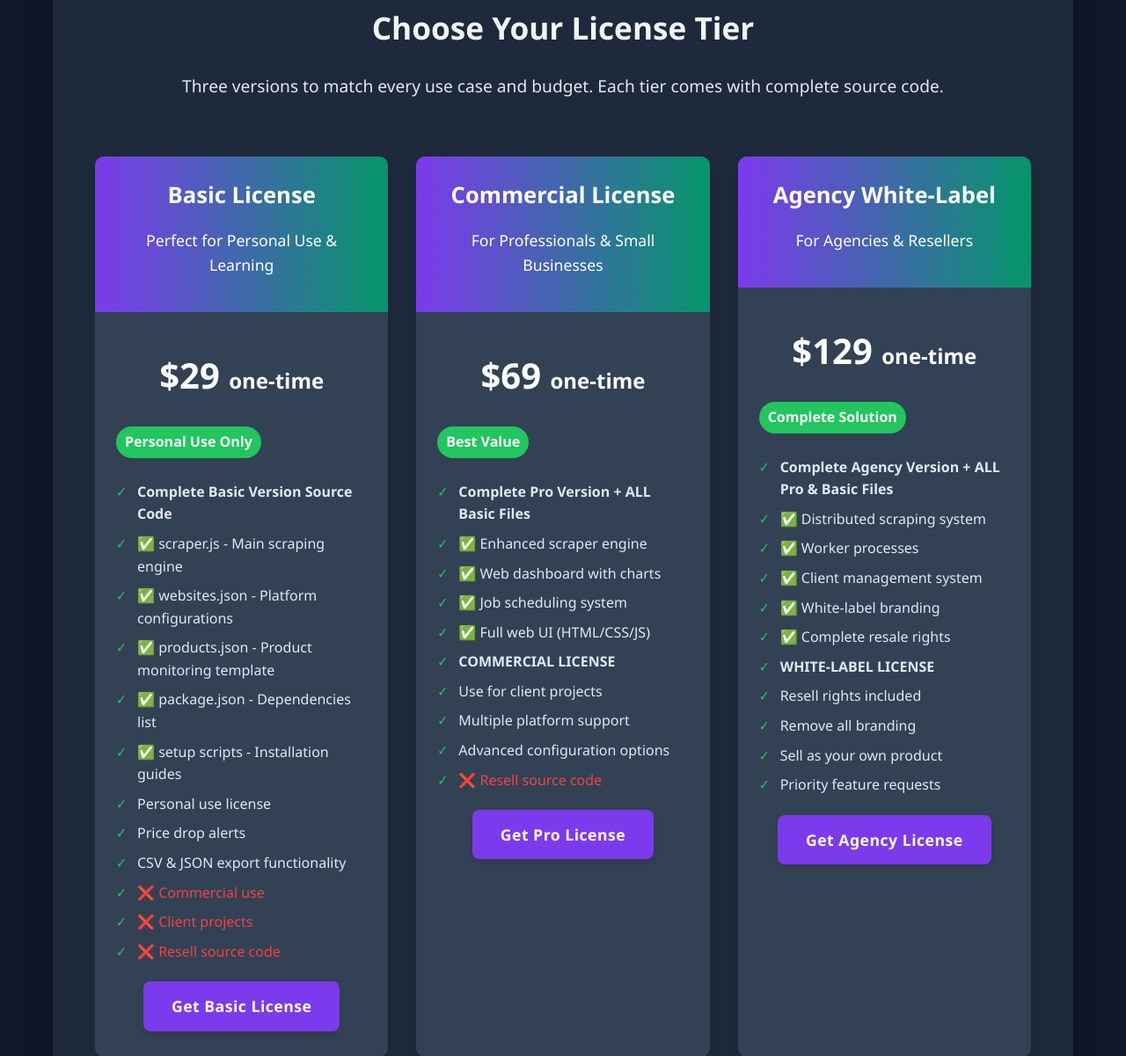
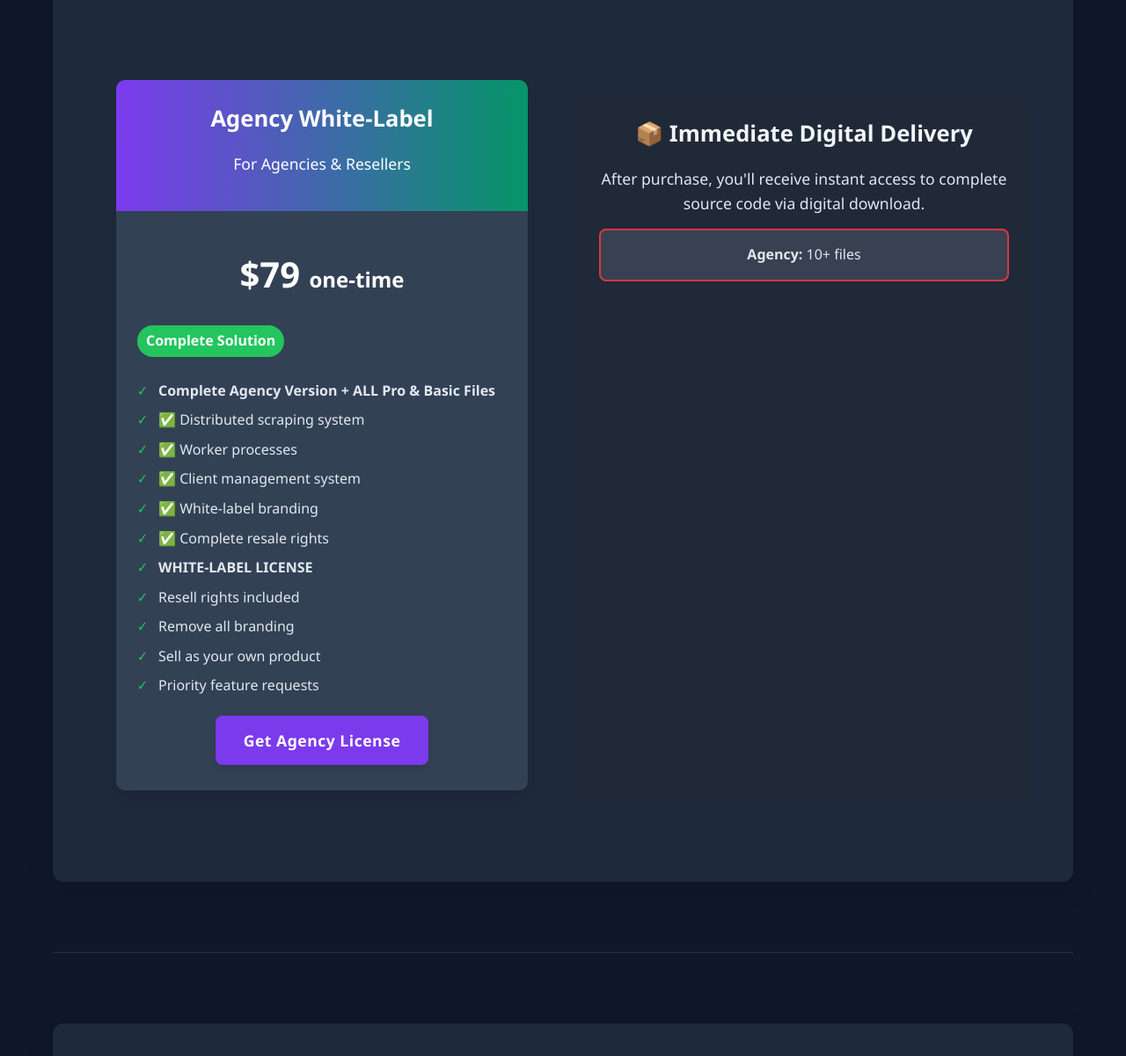
Before and after one commit to eyedolise/ecommerce, a plain HTML site: page index.html in a window 1280 px wide. Shown: the part 7930-9131 px from the top of the page at 88% size. Drawn offline with Linux system fonts and the light colour scheme.

Commit message:
Add files via upload

```diff
--- a/index.html
+++ b/index.html
@@ -145,7 +145,7 @@
           "name": "Basic License",
           "price": "29",
           "priceCurrency": "USD",
-          "url": "https://ko-fi.com/s/8173664435",
+          "url": "https://www.paypal.com/ncp/payment/68SW4ABCUQQ8L",
           "availability": "https://schema.org/InStock",
           "priceValidUntil": "2026-12-31",
           "shippingDetails": {
@@ -193,7 +193,7 @@
           "name": "Commercial License",
           "price": "69",
           "priceCurrency": "USD",
-          "url": "https://ko-fi.com/s/dcb5d135e2",
+          "url": "https://www.paypal.com/ncp/payment/68SW4ABCUQQ8L",
           "availability": "https://schema.org/InStock",
           "priceValidUntil": "2026-12-31",
           "shippingDetails": {
@@ -241,7 +241,7 @@
           "name": "Agency White-Label",
           "price": "129",
           "priceCurrency": "USD",
-          "url": "https://ko-fi.com/s/9bf9c147be",
+          "url": "https://www.paypal.com/ncp/payment/68SW4ABCUQQ8L",
           "availability": "https://schema.org/InStock",
           "priceValidUntil": "2026-12-31",
           "shippingDetails": {
@@ -301,7 +301,7 @@
         "areaServed": "Worldwide"
       },
       "sameAs": [
-        "https://ko-fi.com/eyedolise",
+        "https://www.paypal.com/ncp/payment/68SW4ABCUQQ8L",
         "https://tt.linkedin.com/in/eyedolise-5b9605384",
         "https://github.com/eyedolise"
       ]
@@ -1281,67 +1281,15 @@
         <!-- PRICING -->
         <section id="pricing">
             <div class="section-content">
-                <h2 class="text-center">Choose Your License Tier</h2>
+                <h2 class="text-center"></h2>
                 <p class="text-center mb-4" style="font-size: 1.2rem;">
-                    Three versions to match every use case and budget. Each tier comes with complete source code.
+
                 </p>
 
                 <div class="pricing-grid">
-                    <!-- Basic Tier -->
-                    <div class="pricing-card">
-                        <div class="pricing-header">
-                            <h3 class="white-text">Basic License</h3>
-                            <p class="white-text">Perfect for Personal Use & Learning</p>
-                        </div>
+
                         <div class="pricing-body">
-                            <div class="price">$29 <span class="price-small">one-time</span></div>
-                            <div class="savings">Personal Use Only</div>
-                            <ul class="features">
-                                <li><strong>Complete Basic Version Source Code</strong></li>
-                                <li>✅ scraper.js - Main scraping engine</li>
-                                <li>✅ websites.json - Platform configurations</li>
-                                <li>✅ products.json - Product monitoring template</li>
-                                <li>✅ package.json - Dependencies list</li>
-                                <li>✅ setup scripts - Installation guides</li>
-                                <li>Personal use license</li>
-                                <li>Price drop alerts</li>
-                                <li>CSV & JSON export functionality</li>
-                                <li style="color: #ef4444;">❌ Commercial use</li>
-                                <li style="color: #ef4444;">❌ Client projects</li>
-                                <li style="color: #ef4444;">❌ Resell source code</li>
-                            </ul>
-                            <div class="text-center">
-                                <a href="https://ko-fi.com/s/8173664435" class="btn" target="_blank">Get Basic License</a>
-                            </div>
-                        </div>
-                    </div>
-
-                    <!-- Pro Tier -->
-                    <div class="pricing-card">
-                        <div class="pricing-header">
-                            <h3 class="white-text">Commercial License</h3>
-                            <p class="white-text">For Professionals & Small Businesses</p>
-                        </div>
-                        <div class="pricing-body">
-                            <div class="price">$69 <span class="price-small">one-time</span></div>
-                            <div class="savings">Best Value</div>
-                            <ul class="features">
-                                <li><strong>Complete Pro Version + ALL Basic Files</strong></li>
-                                <li>✅ Enhanced scraper engine</li>
-                                <li>✅ Web dashboard with charts</li>
-                                <li>✅ Job scheduling system</li>
-                                <li>✅ Full web UI (HTML/CSS/JS)</li>
-                                <li><strong>COMMERCIAL LICENSE</strong></li>
-                                <li>Use for client projects</li>
-                                <li>Multiple platform support</li>
-                                <li>Advanced configuration options</li>
-                                <li style="color: #ef4444;">❌ Resell source code</li>
-                            </ul>
-                            <div class="text-center">
-                                <a href="https://ko-fi.com/s/dcb5d135e2" class="btn" target="_blank">Get Pro License</a>
-                            </div>
-                        </div>
-                    </div>
+
 
                     <!-- Agency Tier -->
                     <div class="pricing-card">
@@ -1350,7 +1298,7 @@
                             <p class="white-text">For Agencies & Resellers</p>
                         </div>
                         <div class="pricing-body">
-                            <div class="price">$129 <span class="price-small">one-time</span></div>
+                            <div class="price">$79 <span class="price-small">one-time</span></div>
                             <div class="savings">Complete Solution</div>
                             <ul class="features">
                                 <li><strong>Complete Agency Version + ALL Pro & Basic Files</strong></li>
@@ -1366,7 +1314,7 @@
                                 <li>Priority feature requests</li>
                             </ul>
                             <div class="text-center">
-                                <a href="https://ko-fi.com/s/9bf9c147be" class="btn" target="_blank">Get Agency License</a>
+                                <a href="https://www.paypal.com/ncp/payment/68SW4ABCUQQ8L" class="btn" target="_blank">Get Agency License</a>
                             </div>
                         </div>
                     </div>
@@ -1375,13 +1323,7 @@
                 <div style="text-align: center; margin-top: 40px; padding: 25px; background: #1f2937; border-radius: 10px;">
                     <h3>📦 Immediate Digital Delivery</h3>
                     <p style="font-size: 1.1rem; margin: 15px 0;">After purchase, you'll receive instant access to complete source code via digital download.</p>
-                    <div style="display: flex; justify-content: center; gap: 20px; margin-top: 20px; flex-wrap: wrap;">
-                        <div style="background: #374151; padding: 15px 25px; border-radius: 8px; border: 2px solid #28a745;">
-                            <strong>Basic:</strong> 6+ files
-                        </div>
-                        <div style="background: #374151; padding: 15px 25px; border-radius: 8px; border: 2px solid #007bff;">
-                            <strong>Pro:</strong> 8+ files
-                        </div>
+
                         <div style="background: #374151; padding: 15px 25px; border-radius: 8px; border: 2px solid #dc3545;">
                             <strong>Agency:</strong> 10+ files
                         </div>
@@ -1438,7 +1380,7 @@
                 </div>
 
                 <p style="margin-top: 1.5rem; font-size: 0.9rem; opacity: 0.8; color: white;">
-                    <i class="fas fa-lock"></i> Secure checkout via Ko-fi • Instant digital delivery
+                    <i class="fas fa-lock"></i>
                 </p>
             </div>
         </section>
```
